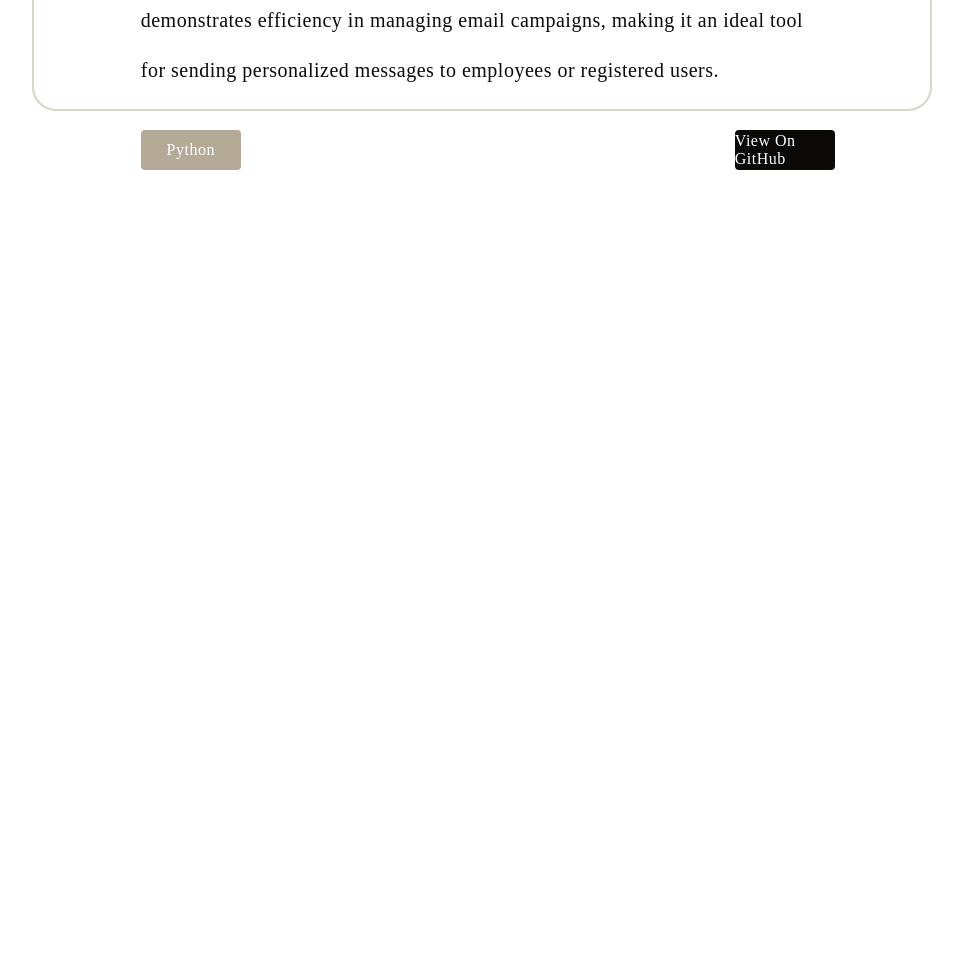
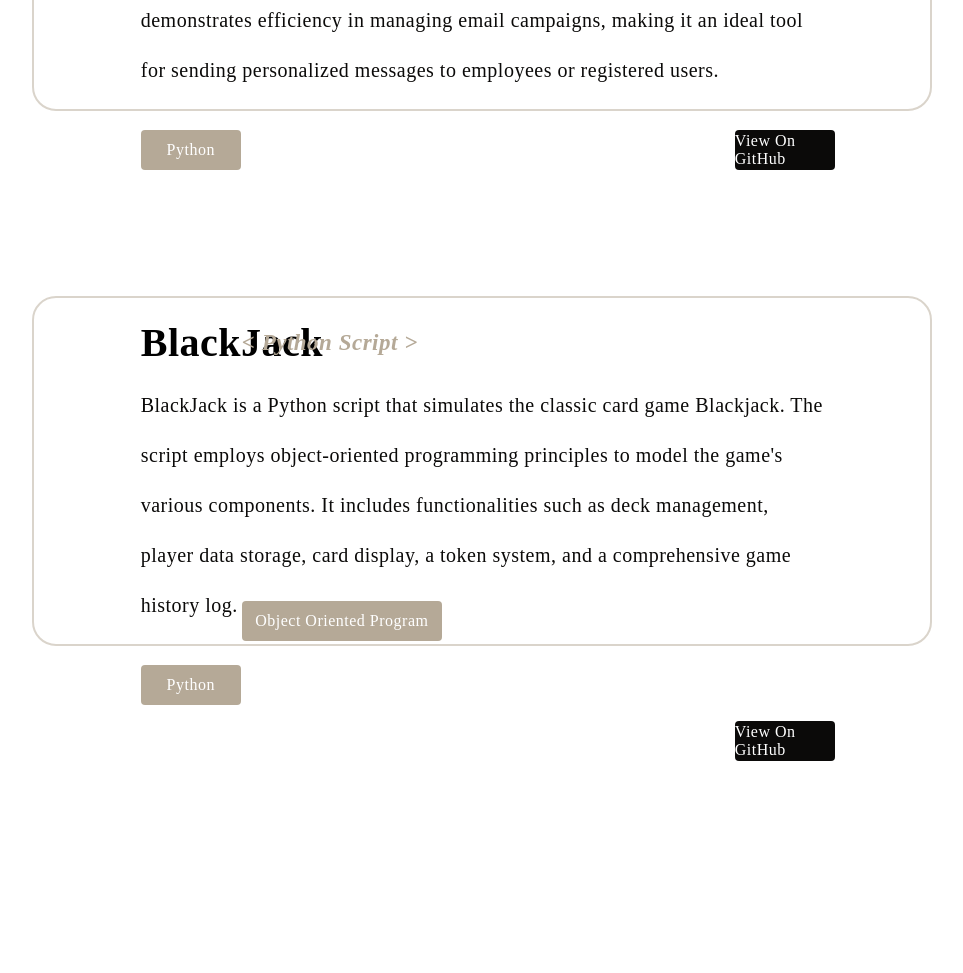
Before and after one commit to devp19/portfolio-site-v1, a plain HTML site: page projects.html in a window 1280 px wide. Shown: the part 1280-2253 px from the top of the page, without its empty margins (158-1121 px from the left). Before the commit the page ends 2006 px from the top, so only its background shows below. Drawn offline with Linux system fonts and the light colour scheme; a web font is replaced by a local one.

Commit message:
added 3rd project

```diff
--- a/projects.html
+++ b/projects.html
@@ -94,5 +94,30 @@
         >View On GitHub</a
       >
     </div>
+
+
+    <div id="project-3">
+      <div class="project-box-3"></div>
+      <h2 class="BlackJack-Name">BlackJack</h2>
+      <h2 class="BlackJack-WhatType">&lt; Python Script &gt;</h2>
+      <p class="BlackJack">
+        <span class="BlackJack-Desc">
+          BlackJack is a Python script that simulates the classic card game Blackjack. The script employs object-oriented programming principles to model the game's various components. It includes functionalities such as deck management, player data storage, card display, a token system, and a comprehensive game history log.        </span>
+      </p>
+
+      <div class="languages3">
+        <p class="LanguagePython3">Python</p>
+        <p class="LanguageOOP">Object Oriented Program</p>
+      </div>
+
+      <a
+        href="https://github.com/devp19/BlackJack"
+        class="view-three"
+        target="_blank"
+        >View On GitHub</a
+      >
+    </div>
+
+
   </body>
 </html>
--- a/styles.css
+++ b/styles.css
@@ -640,3 +640,149 @@ body::before {
     }
   }
 }
+
+
+
+#project-3 {
+  position: relative;
+  top: -1050px;
+
+  .project-box-3 {
+    height: 350px;
+    width: 900px;
+    margin: auto;
+    position: relative;
+    top: -80px;
+    background-color: rgb(255, 255, 255);
+    opacity: 0.5;
+    border-radius: 3cqmin;
+    display: flex;
+    z-index: -1;
+    border: 2px solid #b5a997;
+  }
+
+  .BlackJack-Name {
+    display: flex;
+    position: relative;
+    top: -440px;
+    margin-left: 23%;
+    font-size: 40px;
+  }
+
+  .BlackJack-WhatType {
+    display: flex;
+    position: relative;
+    top: -509px;
+    margin-left: 31%;
+    font-size: 23px;
+    color: #b5a997;
+    font-style: italic;
+    cursor: default;
+  }
+
+  .BlackJack {
+    position: relative;
+    display: flex;
+    font-size: 25px;
+    top: -170px;
+  }
+
+  .BlackJack-Desc {
+    position: relative;
+    top: -340px;
+    font-size: 20px;
+    line-height: 50px;
+    color: #0b0a09;
+    margin-left: 23%;
+    max-width: 54%;
+    /* Adjust the value as needed */
+    word-wrap: break-word;
+    cursor: default;
+  }
+
+  .LanguagePython3 {
+    display: flex;
+    position: relative;
+    top: -500px;
+    margin-left: 23%;
+    justify-content: center;
+    align-items: center;
+    height: 40px;
+    width: 100px;
+    border-radius: 4px;
+    color: white;
+    background-color: #b5a997;
+    cursor: default;
+    transition: transform 0.2s ease-out;
+    transition: 0.5s;
+  }
+
+  .LanguagePython3:hover {
+    transform: translateY(-20px);
+  }
+
+  .LanguageOOP {
+    display: flex;
+    position: relative;
+    top: -620px;
+    margin-left: 31%;
+    justify-content: center;
+    align-items: center;
+    height: 40px;
+    width: 200px;
+    border-radius: 4px;
+    color: white;
+    background-color: #b5a997;
+    cursor: default;
+    transition: transform 0.2s ease-out;
+    transition: 0.5s;
+  }
+
+  .LanguageOOP:hover {
+    transform: translateY(-20px);
+  }
+
+  .view-three {
+    display: flex;
+    position: relative;
+    top: -556px;
+    margin-left: 70%;
+    justify-content: center;
+    align-items: center;
+    height: 40px;
+    width: 100px;
+    border-radius: 4px;
+    color: white;
+    background-color: #0b0a09;
+    cursor: pointer;
+    transition: transform 0.2s ease-in;
+    text-decoration: none;
+    transition: 0.5s;
+  }
+
+  .view-three:hover {
+    background-color: #b5a997;
+    transform: translateY(-20px);
+  }
+
+  @media only screen and (-webkit-min-device-pixel-ratio: 2) {
+    /* Styles specific to MacBook Air 13-inch --> ORGINAL MARGIN IS 23 30 37 70*/
+    .BlackJack-WhatType {
+      margin-left: 33%;
+    }
+
+    .view-three {
+      top: -593px;
+    }
+
+    .LanguagePython3 {
+      top: -482px;
+      margin-left: 23%;
+    }
+
+    .LanguageOOP {
+      top: -538px;
+
+    }
+  }
+}
```
